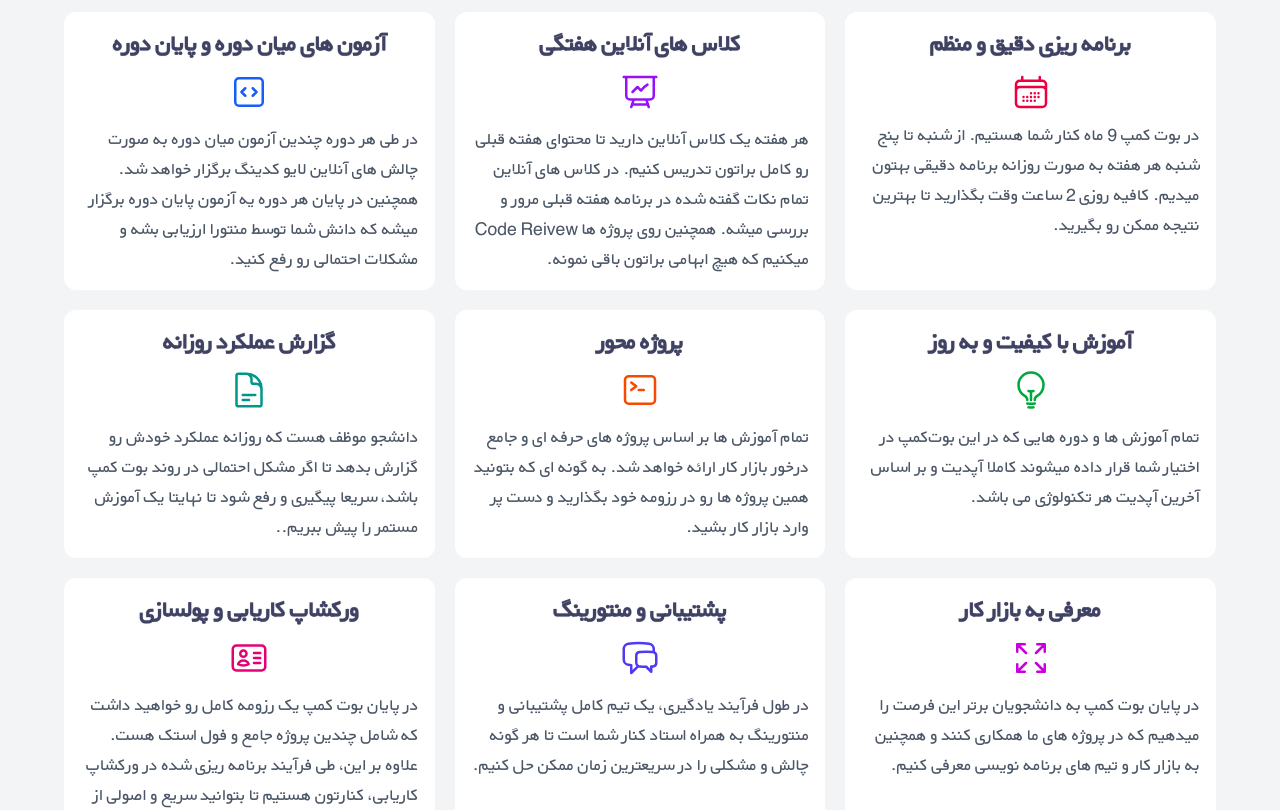
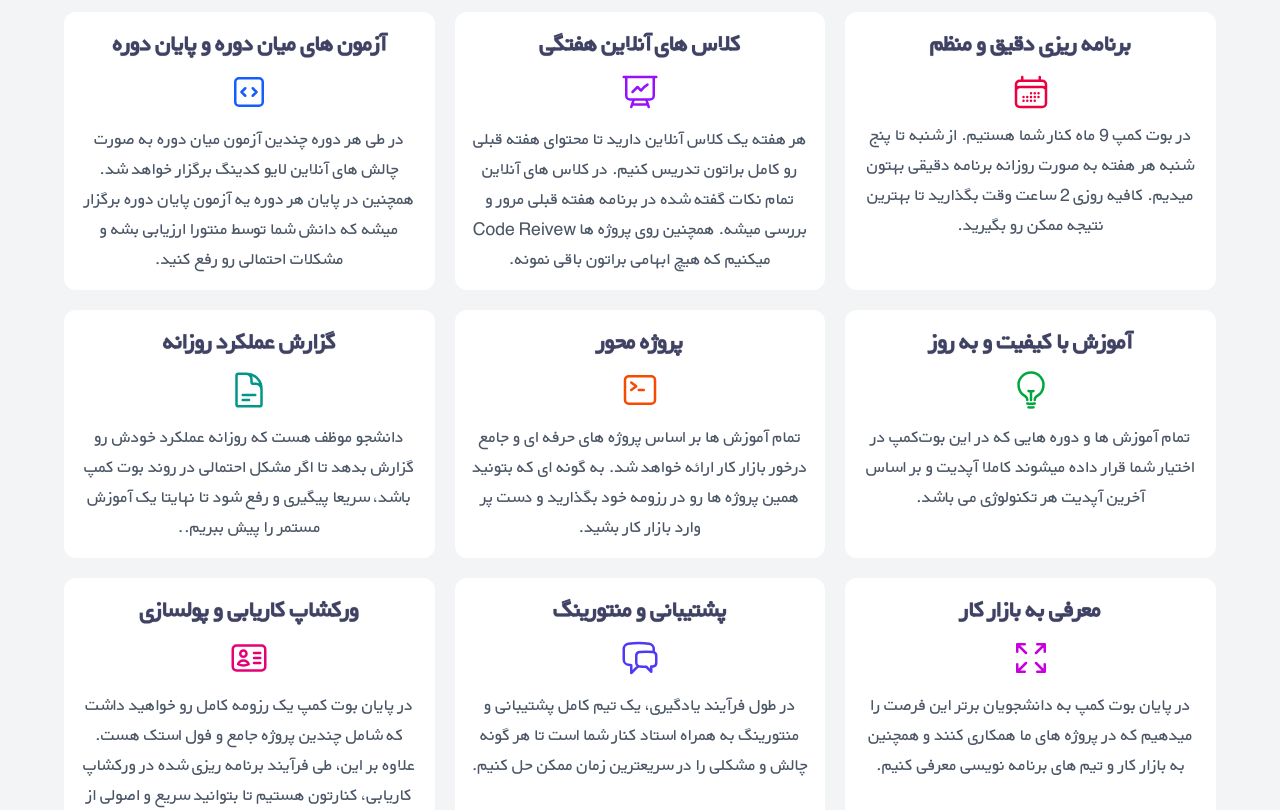
Before and after one commit to AmirHossein-topdev/bootcamp, a Next.js app: page / in a window 1280 px wide. Shown: the part 1820-2630 px from the top of the page. Built offline with nearby package versions, Linux system fonts and the light colour scheme.

Commit message:
underline

```diff
--- a/src/app/data.jsx
+++ b/src/app/data.jsx
@@ -443,7 +443,7 @@ font-bold text-[1.8rem] sm:text-2xl mb-5 text-[rgb(63,66,100)] tracking-tight [t
         <ul className="space-y-2">
           <li className="flex gap-2 items-center">
             <FaPhoneFlip className="text-amber-600" />
-            <a href="tel:09395495581" className="hover:underline">
+            <a href="tel:09395495581" className="hover:underline ">
               تماس تلفنی : 09395495581
             </a>
           </li>
@@ -453,7 +453,7 @@ font-bold text-[1.8rem] sm:text-2xl mb-5 text-[rgb(63,66,100)] tracking-tight [t
               href="https://t.me/mortrza0"
               target="_blank"
               rel="noreferrer"
-              className="hover:underline"
+              className="hover:underline underline"
             >
               پشتیبانی تلگرام
             </a>
@@ -464,7 +464,7 @@ font-bold text-[1.8rem] sm:text-2xl mb-5 text-[rgb(63,66,100)] tracking-tight [t
               href="https://wa.me/989395495581"
               target="_blank"
               rel="noreferrer"
-              className="hover:underline"
+              className="hover:underline underline"
             >
               پشتیبانی واتس اپ
             </a>
--- a/src/app/globals.css
+++ b/src/app/globals.css
@@ -53,8 +53,8 @@
   }
 }
 
-body {  text-align: right;   /* راست‌چین */
-  direction: rtl;
+body {
+
   background: var(--background);
   color: var(--foreground);
   font-family: "BYekan", "BYekanBold", "Vazir", Arial, Helvetica, sans-serif;
@@ -62,8 +62,7 @@ body {  text-align: right;   /* راست‌چین */
 p {
   font-size: 1.1rem;
   line-height: 30px;
-    text-align: right;   /* راست‌چین */
-  direction: rtl;
+
 }
 h3 {
   color: #3f4264;
```
